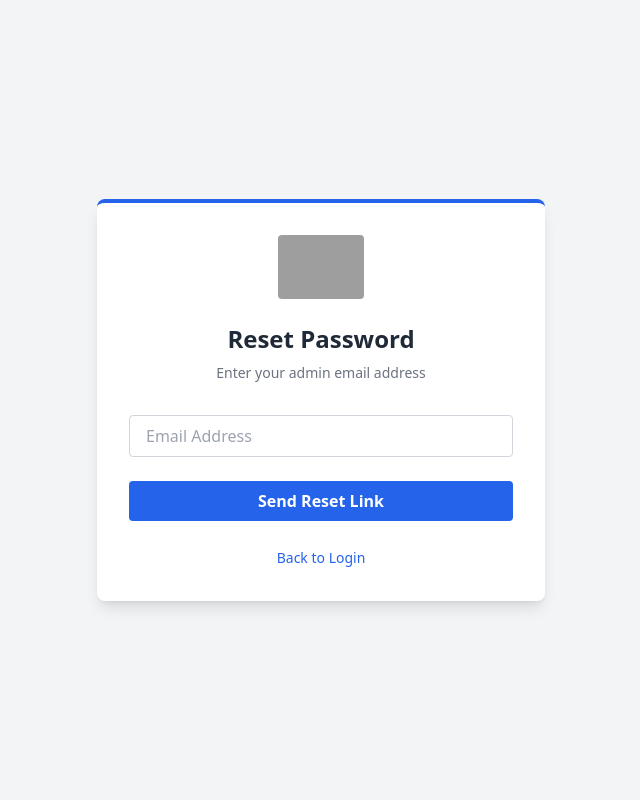
After one commit to tscoman/QuickServe, a PHP site: page /forgot_password.php in a window 1280 px wide. The commit adds this page. Shown: the whole page, without its empty margins (319-959 px from the left). Run offline with PHP 8.4, Linux system fonts and the light colour scheme; some libraries are stand-ins or nearby versions; grey boxes are pictures that could not be loaded.

Commit message:
🔐 [SECURITY-02] Password Reset & SA Override

```diff
--- /dev/null
+++ b/app/public/forgot_password.php
@@ -0,0 +1,75 @@
+<?php
+require_once __DIR__ . '/../includes/config.php';
+require_once __DIR__ . '/../includes/functions.php';
+
+ $company = null;
+if ($global_company_id) {
+    $stmt = $pdo->prepare("SELECT name, logo_url FROM companies WHERE id = ?");
+    $stmt->execute([$global_company_id]);
+    $company = $stmt->fetch();
+}
+ $top_logo = $company ? ($company['logo_url'] ?? TSCO_LOGO_DARK) : TSCO_LOGO_DARK;
+
+if (isset($_GET['token'])) {
+    $stmt = $pdo->prepare("SELECT id, email FROM users WHERE reset_token = ? AND reset_expires > ?");
+    $stmt->execute([$_GET['token'], time()]);
+    $user = $stmt->fetch();
+    if (!$user) { die("<div style='text-align:center;margin-top:100px;font-family:sans-serif'><h2 style='color:red'>Invalid or Expired Link</h2></div>"); }
+
+    $success = null; $error = null;
+    if ($_SERVER['REQUEST_METHOD'] === 'POST') {
+        $new_pass = $_POST['password'];
+        if (strlen($new_pass) < 8) { $error = "Password must be at least 8 characters."; }
+        else {
+            $hash = password_hash($new_pass, PASSWORD_DEFAULT);
+            $pdo->prepare("UPDATE users SET password = ?, reset_token = NULL, reset_expires = NULL WHERE id = ?")->execute([$hash, $user['id']]);
+            $success = "Password updated! <a href='index.php'>Login here</a>.";
+        }
+    }
+    ?>
+    <!DOCTYPE html><html><head><meta charset="UTF-8"><meta name="viewport" content="width=device-width, initial-scale=1.0"><title>Reset Password</title><script src="https://cdn.tailwindcss.com"></script></head>
+    <body class="bg-gray-100 h-screen flex flex-col justify-center items-center">
+        <div class="bg-white p-8 rounded-lg shadow-lg w-full max-w-md border-t-4 border-blue-600">
+            <div class="flex justify-center mb-6"><img src="<?= $top_logo ?>" class="h-16 object-contain rounded"></div>
+            <h2 class="text-xl font-bold text-center mb-6">Set New Password for <?= sanitize($user['email']) ?></h2>
+            <?php if($error) echo "<div class='bg-red-100 text-red-700 p-3 rounded mb-4 text-sm text-center'>$error</div>"; ?>
+            <?php if($success) echo "<div class='bg-green-100 text-green-700 p-3 rounded mb-4 text-sm text-center'>$success</div>"; ?>
+            <form action="forgot_password.php?token=<?= $_GET['token'] ?>" method="POST">
+                <input type="password" name="password" placeholder="New Password (Min 8 chars)" required minlength="8" class="w-full px-4 py-2 rounded border border-gray-300 focus:ring-2 focus:ring-blue-500 mb-4">
+                <button type="submit" class="w-full bg-blue-600 text-white font-bold py-2 rounded hover:bg-blue-700">Reset Password</button>
+            </form>
+        </div>
+    </body></html>
+    <?php
+} else {
+    $error = null; $success = null;
+    if ($_SERVER['REQUEST_METHOD'] === 'POST') {
+        $email = sanitize(trim($_POST['email']));
+        $stmt = $pdo->prepare("SELECT id FROM users WHERE email = ?"); $stmt->execute([$email]); $user = $stmt->fetch();
+        if ($user) {
+            $token = bin2hex(random_bytes(32)); $expires = time() + 3600;
+            $pdo->prepare("UPDATE users SET reset_token = ?, reset_expires = ? WHERE id = ?")->execute([$token, $expires, $user['id']]);
+            $protocol = (!empty($_SERVER['HTTPS']) && $_SERVER['HTTPS'] !== 'off') ? "https" : "http";
+            $reset_link = "{$protocol}://{$_SERVER['HTTP_HOST']}{$_SERVER['REQUEST_URI']}?token={$token}";
+            $success = "If an account exists, a reset link has been generated. (Link: $reset_link)";
+        } else { $error = "No account found with that email."; }
+    }
+    ?>
+    <!DOCTYPE html><html><head><meta charset="UTF-8"><meta name="viewport" content="width=device-width, initial-scale=1.0"><title>Forgot Password</title><script src="https://cdn.tailwindcss.com"></script></head>
+    <body class="bg-gray-100 h-screen flex flex-col justify-center items-center">
+        <div class="bg-white p-8 rounded-lg shadow-lg w-full max-w-md border-t-4 border-blue-600">
+            <div class="flex justify-center mb-6"><img src="<?= $top_logo ?>" class="h-16 object-contain rounded"></div>
+            <h2 class="text-2xl font-bold text-center text-gray-800 mb-2">Reset Password</h2>
+            <p class="text-center text-gray-500 mb-8 text-sm">Enter your admin email address</p>
+            <?php if($error) echo "<div class='bg-red-100 text-red-700 p-3 rounded mb-4 text-sm text-center'>$error</div>"; ?>
+            <?php if($success) echo "<div class='bg-green-100 text-green-700 p-3 rounded mb-4 text-sm text-center'>$success</div>"; ?>
+            <form action="forgot_password.php" method="POST">
+                <input type="email" name="email" placeholder="Email Address" required class="w-full px-4 py-2 rounded border border-gray-300 focus:ring-2 focus:ring-blue-500 mb-6">
+                <button type="submit" class="w-full bg-blue-600 text-white font-bold py-2 rounded hover:bg-blue-700">Send Reset Link</button>
+            </form>
+            <p class="text-center mt-6"><a href="index.php" class="text-sm text-blue-600 hover:underline">Back to Login</a></p>
+        </div>
+    </body></html>
+    <?php
+}
+?>
--- a/app/public/index.php
+++ b/app/public/index.php
@@ -1,5 +1,6 @@
 <?php
 require_once __DIR__ . '/../includes/config.php';
+require_once __DIR__ . '/../includes/auth.php';
 require_once __DIR__ . '/../includes/functions.php';
 if(isset($_GET["logout"])){ session_destroy(); header("Location: index.php"); exit(); }
 if (isLoggedIn()) {
@@ -78,5 +79,5 @@ if ($global_company_id) {
         <img src="<?= TSCO_LOGO_DARK ?>" alt="TSCO" class="h-5 mx-auto opacity-50">
     </div>
 
-</body>
+<div style="text-align:center;margin-top:15px"><a href="forgot_password.php" class="text-sm text-blue-600 hover:underline">Forgot Password?</a></div></body>
 </html>
```
Also changed, not shown: app/public/super-admin/force_reset.php (added, +13 -0 lines).
